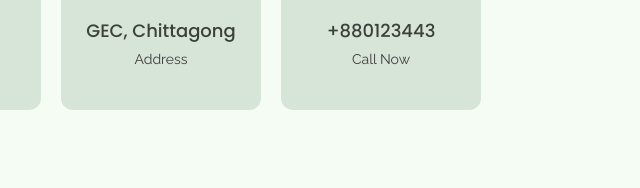
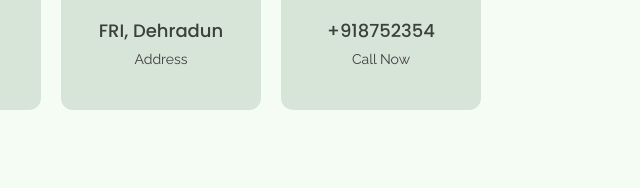
Before and after one commit to ashuddn2/chef, a plain HTML site: page contact.html in a window 1280 px wide. Shown: the part 276-464 px from the top of the page, 479-1119 px from the left. Drawn offline with nearby package versions, Linux system fonts and the light colour scheme.

Commit message:
Update contact.html

```diff
--- a/contact.html
+++ b/contact.html
@@ -85,7 +85,7 @@
             <img src="./images/address-icon.svg" alt="clock icon">
           </div>
           <h3 class="storeInfo__title">
-            GEC, Chittagong
+            FRI, Dehradun
           </h3>
           <p class="storeInfo__text">
             Address
@@ -96,7 +96,7 @@
             <img src="./images/phone-icon.svg" alt="clock icon">
           </div>
           <h3 class="storeInfo__title">
-            +880123443
+            +918752354
           </h3>
           <p class="storeInfo__text">
             Call Now
```
